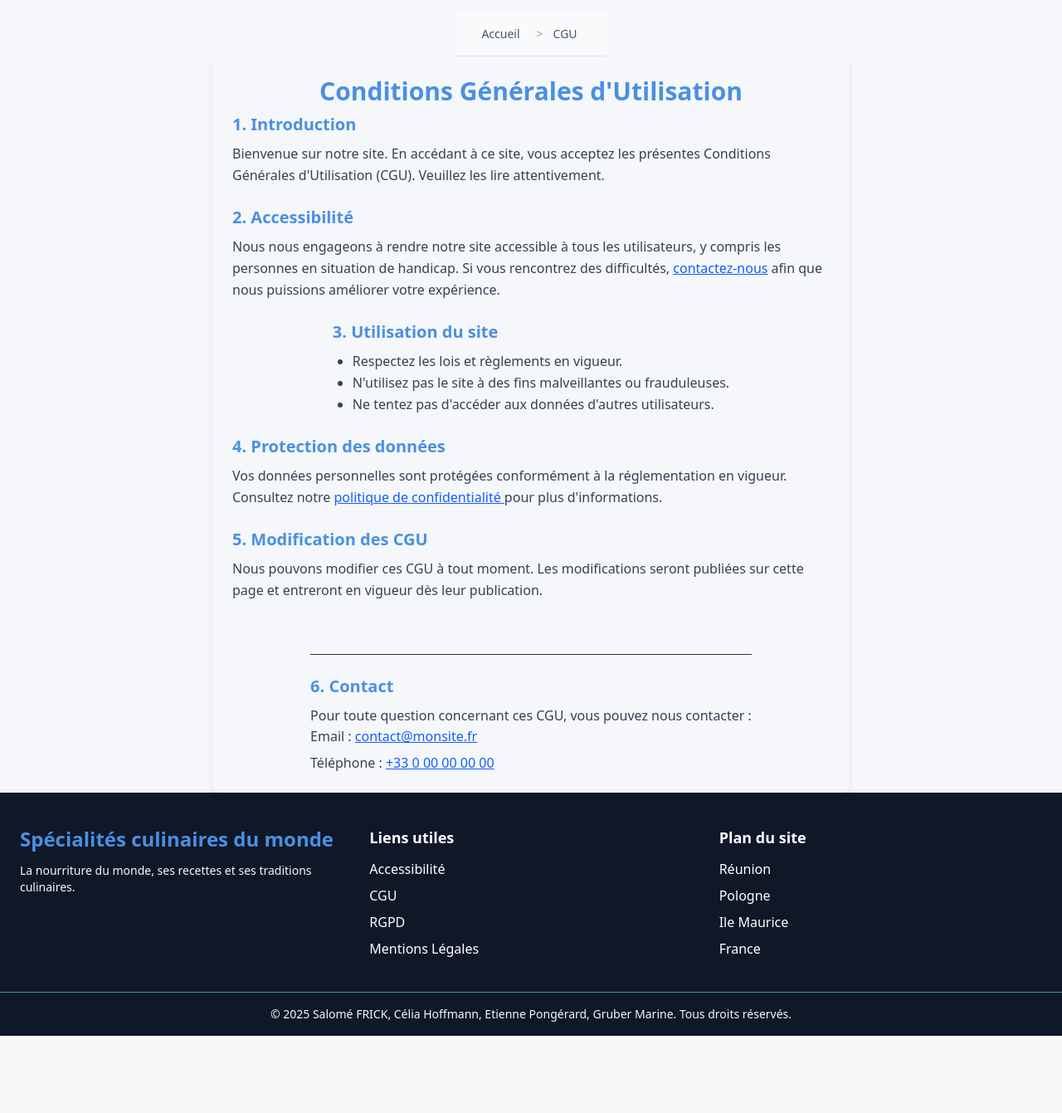
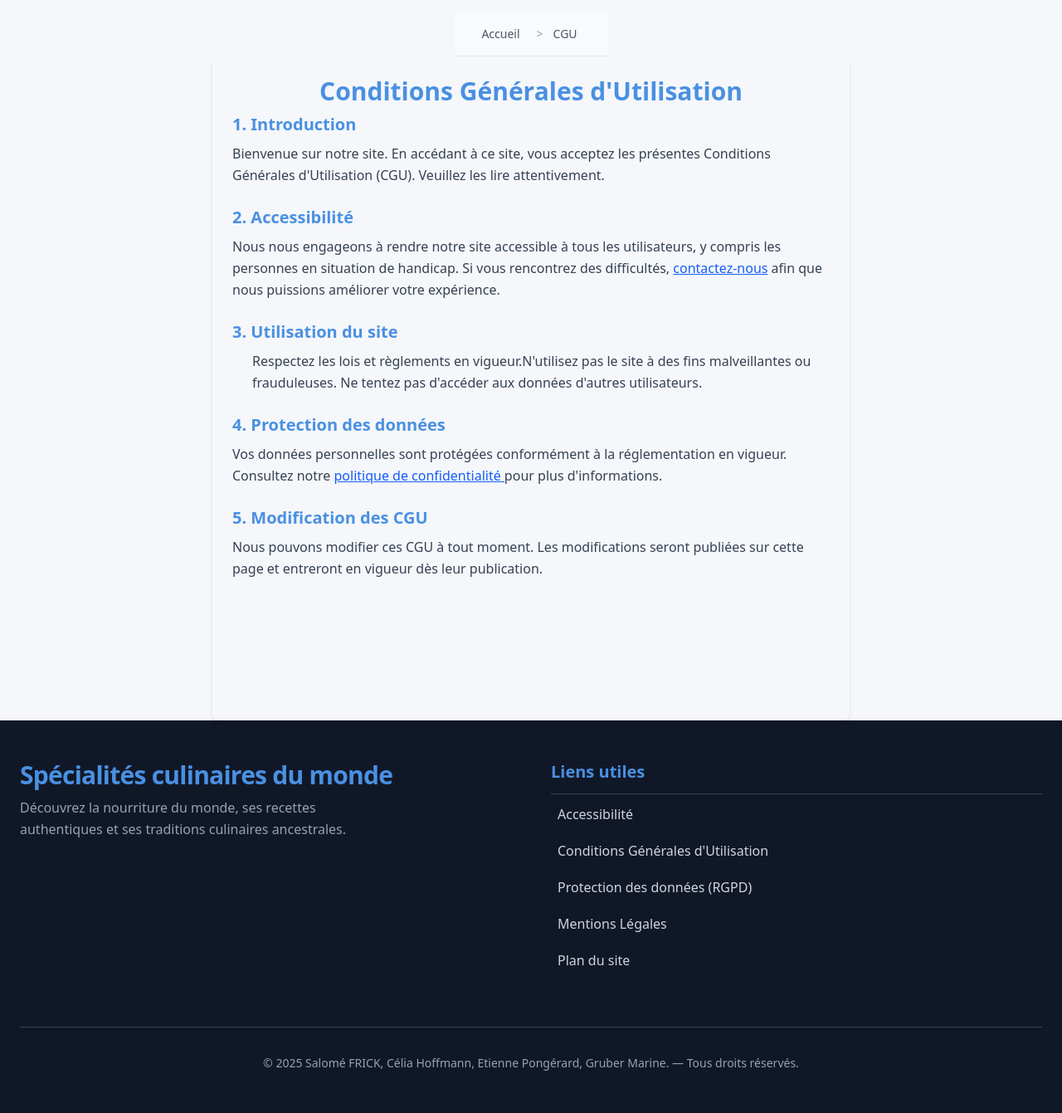
Before and after one commit to samfrick/site_accessibilite, a Symfony app: template Accessibilite/templates/cgu.html.twig in a window 1280 px wide. Shown: the part 118-1459 px from the top of the page at 83% size. Before the commit the page ends 1366 px from the top, so only its background shows below. Run offline with Twig, Linux system fonts and the light colour scheme; the template is opened without the code that fills it, so the values that code supplies are empty; some libraries are stand-ins or nearby versions.

Commit message:
ajout plan du site et modif du footer

```diff
--- a/Accessibilite/src/Controller/StaticPage.php
+++ b/Accessibilite/src/Controller/StaticPage.php
@@ -82,4 +82,9 @@ class StaticPage extends AbstractController
 	public function summary(): Response{
 		return $this->render('summary.html.twig');
 	}
+
+	#[Route('/plansite', name: 'plansite')]
+	public function plansite(): Response{
+		return $this->render('plansite.html.twig');
+	}
 }
--- a/Accessibilite/templates/base.html.twig
+++ b/Accessibilite/templates/base.html.twig
@@ -134,91 +134,72 @@
   </main>
 
   {% block footer %}
-  <footer class="bg-gray-900 text-[var(--color-text)] w-full" aria-label="Pied de page principal">
-    <div class="max-w-7xl mx-auto px-6 py-10 grid grid-cols-1 md:grid-cols-3 gap-8">
+  <footer class="bg-gray-900 text-gray-300 w-full" aria-labelledby="footer-heading">
+    <h2 id="footer-heading" class="sr-only">Pied de page</h2>
+
+    <div class="max-w-7xl mx-auto px-6 py-12">
+      <div class="grid grid-cols-1 md:grid-cols-2 gap-12 pb-8">
 
         <!-- Logo / Description -->
-      <div>
-        <h2 class="text-2xl font-bold text-white">Spécialités culinaires du monde</h2>
-        <p class="mt-3 text-sm text-[var(--color-background)]">
-          La nourriture du monde, ses recettes et ses traditions culinaires.
+        <div class="space-y-4">
+          <h3 class="text-3xl font-bold text-white tracking-tight">
+            Spécialités culinaires du monde
+          </h3>
+          <p class="text-base text-gray-400 leading-relaxed max-w-md">
+            Découvrez la nourriture du monde, ses recettes authentiques et ses traditions culinaires ancestrales.
           </p>
         </div>
 
         <!-- Liens utiles -->
-      <div class="text-white">
-        <p class="text-lg font-semibold text-white" id="footer-links-heading">
+        <div>
+          <h3 class="text-xl font-semibold text-white mb-6 border-b border-gray-700 pb-3" id="footer-links-heading">
             Liens utiles
-        </p>
+          </h3>
           <nav aria-labelledby="footer-links-heading">
-          <ul class="mt-3 space-y-2">
+            <ul class="space-y-3">
               <li>
                 <a href="{{ path('accesibilite') }}"
-                class="hover:underline focus:outline-none focus:ring-2 focus:ring-offset-2 focus:ring-[var(--color-secondary)] rounded">
+                   class="text-gray-300 hover:text-white hover:translate-x-1 focus:outline-none focus:ring-2 focus:ring-blue-400 focus:ring-offset-2 focus:ring-offset-gray-900 rounded px-2 py-1 inline-block transition-all duration-200">
                    Accessibilité
                 </a>
               </li>
               <li>
                 <a href="{{ path('cgu') }}"
-                class="hover:underline focus:outline-none focus:ring-2 focus:ring-offset-2 focus:ring-[var(--color-secondary)] rounded">
-                CGU
+                   class="text-gray-300 hover:text-white hover:translate-x-1 focus:outline-none focus:ring-2 focus:ring-blue-400 focus:ring-offset-2 focus:ring-offset-gray-900 rounded px-2 py-1 inline-block transition-all duration-200">
+                   Conditions Générales d'Utilisation
                 </a>
               </li>
               <li>
                 <a href="{{ path('rgpd') }}"
-                class="hover:underline focus:outline-none focus:ring-2 focus:ring-offset-2 focus:ring-[var(--color-secondary)] rounded">
-                RGPD
+                   class="text-gray-300 hover:text-white hover:translate-x-1 focus:outline-none focus:ring-2 focus:ring-blue-400 focus:ring-offset-2 focus:ring-offset-gray-900 rounded px-2 py-1 inline-block transition-all duration-200">
+                   Protection des données (RGPD)
                 </a>
               </li>
               <li>
                 <a href="{{ path('mentionslegales') }}"
-                class="hover:underline focus:outline-none focus:ring-2 focus:ring-offset-2 focus:ring-[var(--color-secondary)] rounded">
+                   class="text-gray-300 hover:text-white hover:translate-x-1 focus:outline-none focus:ring-2 focus:ring-blue-400 focus:ring-offset-2 focus:ring-offset-gray-900 rounded px-2 py-1 inline-block transition-all duration-200">
                    Mentions Légales
+                </a>
+              </li>
+              <li>
+                <a href="{{ path('plansite') }}"
+                   class="text-gray-300 hover:text-white hover:translate-x-1 focus:outline-none focus:ring-2 focus:ring-blue-400 focus:ring-offset-2 focus:ring-offset-gray-900 rounded px-2 py-1 inline-block transition-all duration-200">
+                   Plan du site
                 </a>
               </li>
             </ul>
           </nav>
         </div>
 
-      <!-- Plan du site -->
-      <div class="text-white">
-        <p class="text-lg font-semibold" id="sitemap-heading">
-          Plan du site
-        </p>
-        <nav aria-labelledby="sitemap-heading">
-          <ul class="mt-3 space-y-2">
-            <li>
-              <a href="{{ path('americain') }}"
-                class="hover:underline focus:outline-none focus:ring-2 focus:ring-offset-2 focus:ring-[var(--color-secondary)] rounded">
-                Réunion
-              </a>
-            </li>
-            <li>
-              <a href="{{ path('pierogi') }}"
-                class="hover:underline focus:outline-none focus:ring-2 focus:ring-offset-2 focus:ring-[var(--color-secondary)] rounded">
-                Pologne
-              </a>
-            </li>
-            <li>
-              <a href="{{ path('dahl') }}"
-                class="hover:underline focus:outline-none focus:ring-2 focus:ring-offset-2 focus:ring-[var(--color-secondary)] rounded">
-                Ile Maurice
-              </a>
-            </li>
-            <li>
-              <a href="{{ path('flams') }}"
-                class="hover:underline focus:outline-none focus:ring-2 focus:ring-offset-2 focus:ring-[var(--color-secondary)] rounded">
-                France
-              </a>
-            </li>
-          </ul>
-        </nav>
-      </div>
       </div>
 
-    <!-- Bas de page -->
-    <div class="border-t border-[var(--color-secondary)] text-center py-4 text-sm text-[var(--color-background)]">
-      © 2025 Salomé FRICK, Célia Hoffmann, Etienne Pongérard, Gruber Marine. Tous droits réservés.
+      <!-- Bas de page / Copyright -->
+      <div class="border-t border-gray-700 pt-8 mt-8">
+        <p class="text-sm text-gray-400 text-center leading-relaxed">
+          © 2025 Salomé FRICK, Célia Hoffmann, Etienne Pongérard, Gruber Marine.<br class="sm:hidden">
+          <span class="hidden sm:inline">—</span> Tous droits réservés.
+        </p>
+      </div>
     </div>
   </footer>
 {% endblock %}
--- a/Accessibilite/templates/cgu.html.twig
+++ b/Accessibilite/templates/cgu.html.twig
@@ -59,11 +59,10 @@
     <!-- Utilisation du site -->
     <section aria-labelledby="utilisation" class="mb-6">
         <h2 id="utilisation" class="text-xl font-semibold mb-2 text-gray-800">3. Utilisation du site</h2>
-        <ul class="list-disc pl-6 text-gray-700 leading-relaxed">
-            <li>Respectez les lois et règlements en vigueur.</li>
-            <li>N'utilisez pas le site à des fins malveillantes ou frauduleuses.</li>
-            <li>Ne tentez pas d'accéder aux données d'autres utilisateurs.</li>
-        </ul>
+        <p class="list-disc pl-6 text-gray-700 leading-relaxed">
+        Respectez les lois et règlements en vigueur.N'utilisez pas le site à des fins malveillantes ou frauduleuses.
+        Ne tentez pas d'accéder aux données d'autres utilisateurs.
+        </p>
     </section>
 
     <!-- Protection des données -->
@@ -87,21 +86,5 @@
         </p>
     </section>
 
-    <!-- Contact -->
-    <section aria-labelledby="contact" id="contact" class="mt-10 border-t pt-6">
-        <h2 id="contact" class="text-xl font-semibold mb-2 text-gray-800">6. Contact</h2>
-        <p class="text-gray-700 leading-relaxed">
-            Pour toute question concernant ces CGU, vous pouvez nous contacter :
-        </p>
-        <ul class="list-none space-y-2 text-gray-700">
-            <li>Email :
-                <a href="mailto:contact@monsite.fr" class="text-blue-600 underline">contact@monsite.fr</a>
-            </li>
-            <li>Téléphone :
-                <a href="tel:+33000000000" class="text-blue-600 underline">+33 0 00 00 00 00</a>
-            </li>
-        </ul>
-    </section>
-
 </main>
 {% endblock %}
```
Also changed, not shown: Accessibilite/templates/mentionslegales.html.twig (+0 -27 lines), Accessibilite/templates/plansite.html.twig (added, +61 -0 lines). Lines whose indentation alone changed are shown as unchanged.
